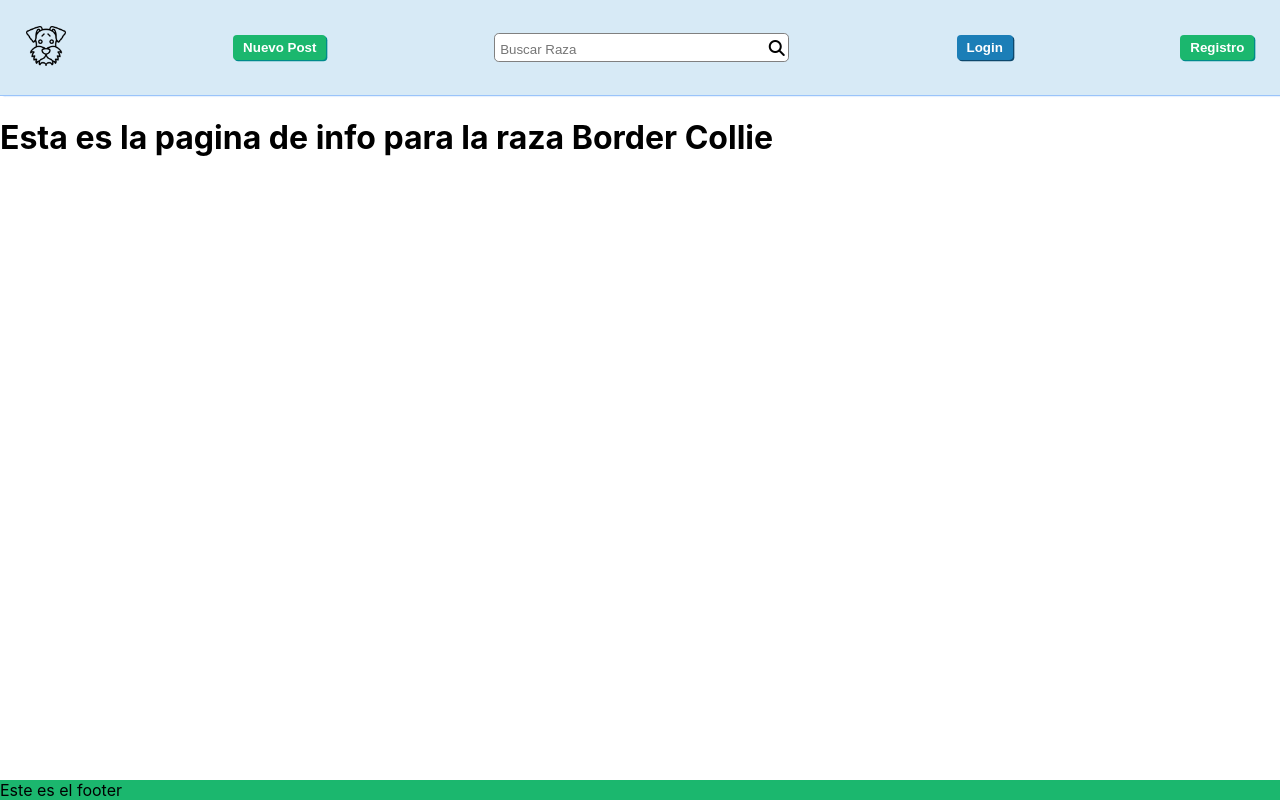
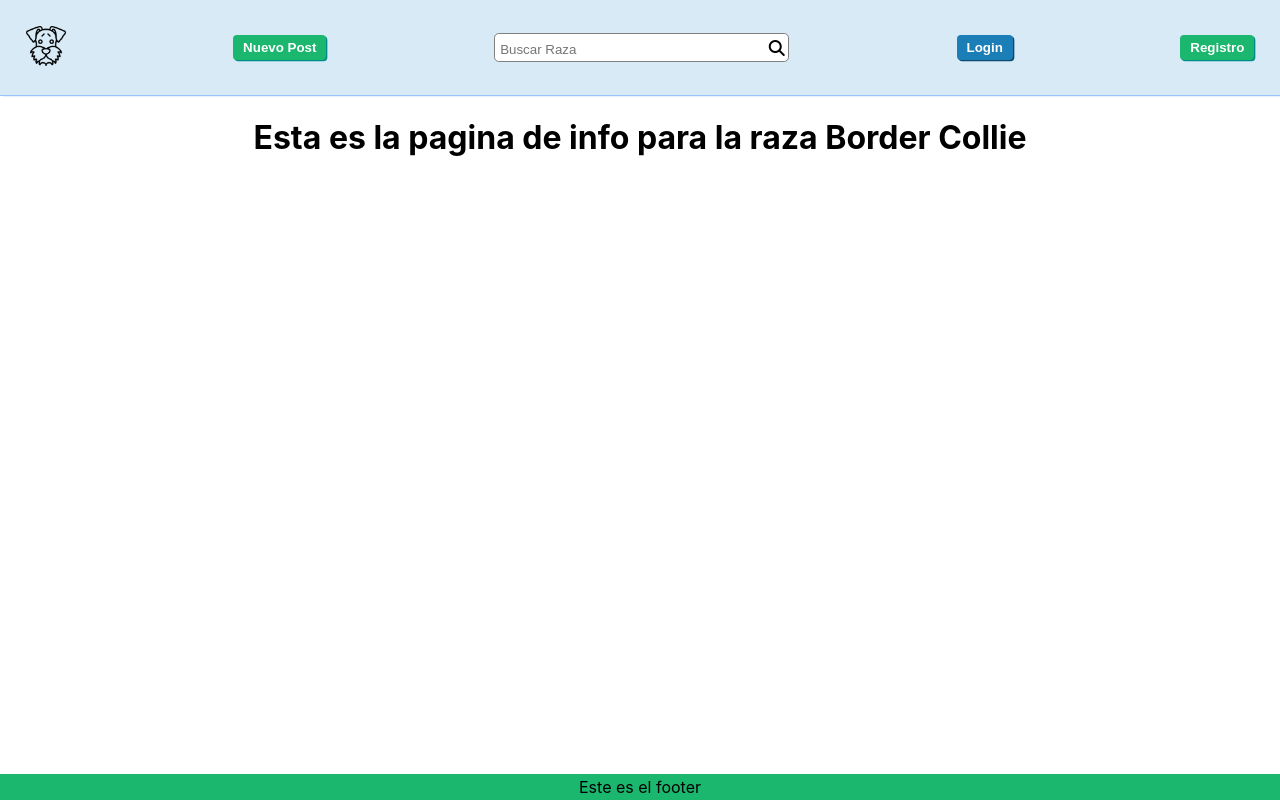
Before and after one commit to FredyAlexHoyosAriza/RetomandoReact, a React (Create React App) app: page /border_collie in a window 1280 px wide. Built offline with nearby package versions, Linux system fonts and the light colour scheme.

Commit message:
Se implementan componentes con arrow functions y se elimina la propiedad DogImgAltMsg del componente DogBreedCard

```diff
--- a/jsconfig.json
+++ b/jsconfig.json
@@ -7,5 +7,3 @@
   },
   "include": ["src"]
 }
-
-// Para probar este archivo se debe reiniciar el servidor y quizá instalar: yarn add react-scripts@latest
--- a/src/components/DogBreedCard.jsx
+++ b/src/components/DogBreedCard.jsx
@@ -1,6 +1,6 @@
 import { Link } from "react-router-dom";
 
-function DogBreedCard({ Breed, DogImg, DogImgAltMsg, likes1, comments, views }) {
+const DogBreedCard = ({ Breed, DogImg, DogImgAltMsg, likes1, comments, views }) => {
     let page;
     if (Breed === 'Pastor Belga Malinois') {
         page = '/pastor_belga';
@@ -10,7 +10,7 @@ function DogBreedCard({ Breed, DogImg, DogImgAltMsg, likes1, comments, views })
     return (
         <Link to={page}>
             <li className="breedCard">
-                <img className="imgSize" src={DogImg} alt={DogImgAltMsg} name={Breed} />
+                <img className="imgSize" src={DogImg} alt={'Imagen '+ Breed} name={Breed} />
                 <div>
                     <label>{Breed}</label>
                     <ul className="interaction">
--- a/src/pages/BorderCollie.jsx
+++ b/src/pages/BorderCollie.jsx
@@ -1,7 +1,5 @@
-function BorderCollie() {
-    return (
-        <h1>Esta es la pagina de info para la raza Border Collie</h1>
-    )
-}
+const BorderCollie = () => {
+  return <h1>Esta es la pagina de info para la raza Border Collie</h1>;
+};
 
 export default BorderCollie;
--- a/src/pages/Index.jsx
+++ b/src/pages/Index.jsx
@@ -2,15 +2,15 @@ import DogBreedCard from "components/DogBreedCard";
 import borderCollie from "media/Border_Collie.jpg"
 import pastorBelgaMalinois from "media/pastor-belga-malinois_530_0_600.jpg"
 
-function Index() {
+const Index = () => {
     return (
         <section>
             <h1 className="titulo">Razas de Perros</h1>
             <ul className="breedCardContainer">
-                <DogBreedCard Breed="Border Collie" DogImg={borderCollie} DogImgAltMsg="Imagen Border Collie" likes={150} comments="1.5k" views={120} />
-                <DogBreedCard Breed="Pastor Belga Malinois" DogImg={pastorBelgaMalinois} DogImgAltMsg="Imagen Pastor Belga Malinois" likes={450} comments="1.1k" views={850} />
-                <DogBreedCard Breed="Border Collie" DogImg={borderCollie} DogImgAltMsg="Imagen Border Collie" likes={150} comments="1.5k" views={120} />
-                <DogBreedCard Breed="Pastor Belga Malinois" DogImg={pastorBelgaMalinois} DogImgAltMsg="Imagen Pastor Belga Malinois" likes={450} comments="1.1k" views={850} />
+                <DogBreedCard Breed="Border Collie" DogImg={borderCollie} likes={150} comments="1.5k" views={120} />
+                <DogBreedCard Breed="Pastor Belga Malinois" DogImg={pastorBelgaMalinois} likes={450} comments="1.1k" views={850} />
+                <DogBreedCard Breed="Border Collie" DogImg={borderCollie} likes={150} comments="1.5k" views={120} />
+                <DogBreedCard Breed="Pastor Belga Malinois" DogImg={pastorBelgaMalinois} likes={450} comments="1.1k" views={850} />
             </ul>
         </section>
     )
--- a/src/pages/PastorBelga.jsx
+++ b/src/pages/PastorBelga.jsx
@@ -1,7 +1,5 @@
-function PastorBelga() {
-    return (
-            <h1>Esta es la pagina de info para la raza Pastor Belga Malinois</h1>
-    )
-}
+const PastorBelga = () => {
+  return <h1>Esta es la pagina de info para la raza Pastor Belga Malinois</h1>;
+};
 
 export default PastorBelga;
--- a/src/styles/App.css
+++ b/src/styles/App.css
@@ -165,4 +165,10 @@ body {
 
 .uniforme > footer {
   background-color: #1bb76e;
+  padding: 0.2em 0;
+  text-align: center;
 }
+
+.uniforme > main > h1 {
+  text-align: center;
+}
```
